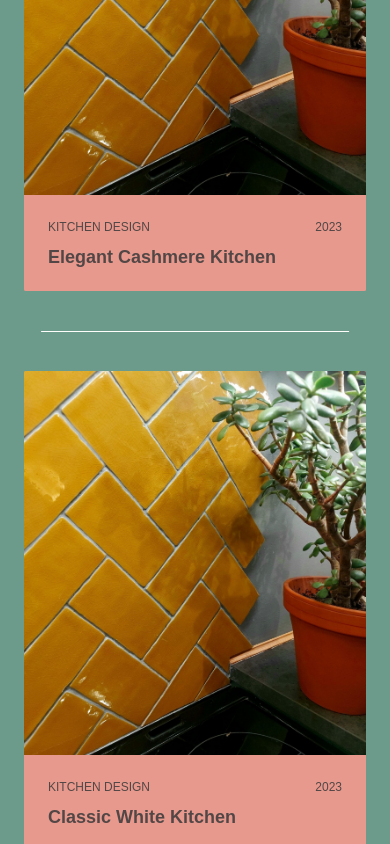
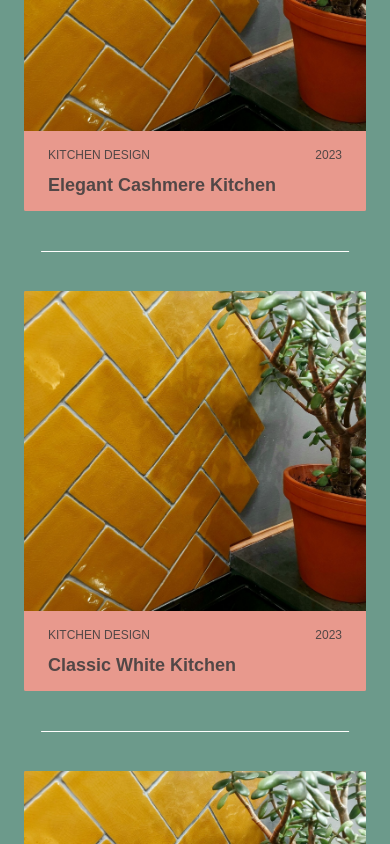
Before and after one commit to lpscrim/no-grout, a Next.js app: page / in a window 390 px wide. Shown: the part 2660-3504 px from the top of the page. Built offline with nearby package versions, Linux system fonts and the light colour scheme.

Commit message:
Update Projects component; adjust layout and styling for improved responsiveness and visual consistency

```diff
--- a/components/Home/Projects.tsx
+++ b/components/Home/Projects.tsx
@@ -71,7 +71,7 @@ export default function Projects() {
 
   return (
     <section id="projects" className="section-dark bg-primary relative overflow-hidden">
-      <div className="px-6 sm:px-8 lg:px-16 max-w-screen-2xl mx-auto py-24 lg:py-32">
+      <div className="px-6 sm:px-8 lg:px-16 max-w-screen-xl mx-auto py-24 lg:py-32">
         <div className="mb-16 flex flex-col items-center">
           <h2 className="text-4xl sm:text-5xl lg:text-6xl font-bold text-left w-full max-w-3xl mb-6">
             <span className="inline-block text-accent my-10">Our Latest Work</span>
@@ -94,7 +94,7 @@ export default function Projects() {
                 <div className="lg:block hidden absolute inset-0 bg-background left-[50%] w-[1px] h-[40%] top-[4%] line-animate-vertical"></div>
 
           {projects.map((project, idx) => (
-            <div key={project.title} className="relative w-full sm:w-[90%] md:w-[80%] lg:w-full mx-auto">
+            <div key={project.title} className="relative w-full sm:w-[80%] md:w-[70%] lg:w-[90%] mx-auto ">
               {idx !== 0 && (
                 <div
                   ref={(el) => { lineRefs.current[idx] = el; }}
@@ -104,7 +104,7 @@ export default function Projects() {
               <Link
                 id={`project-${idx}`}
                 href={project.href}
-                className="bg-secondary overflow-hidden flex flex-col group h-120 rounded-xs"
+                className="bg-secondary overflow-hidden flex flex-col group h-100 rounded-xs"
               >
                 <div className="relative w-full h-[80%]">
                   <Image
@@ -114,8 +114,8 @@ export default function Projects() {
                     className="object-cover transition-transform duration-500 group-hover:scale-105"
                   />
                 </div>
-                <div className=" bg-secondary p-6 flex-1 flex flex-col justify-between text-foreground group-hover:text-background transition-all z-10 h-[20%] overflow-hidden">
-                  <div>
+                <div className=" bg-secondary px-6 py-4  flex-1 flex flex-col justify-between text-foreground group-hover:text-background transition-all z-10 h-[20%] overflow-hidden">
+                  <div >
                     <div className="flex mb-2 justify-between gap-4">
                       <span className="text-xs uppercase">
                         {project.category}
```
